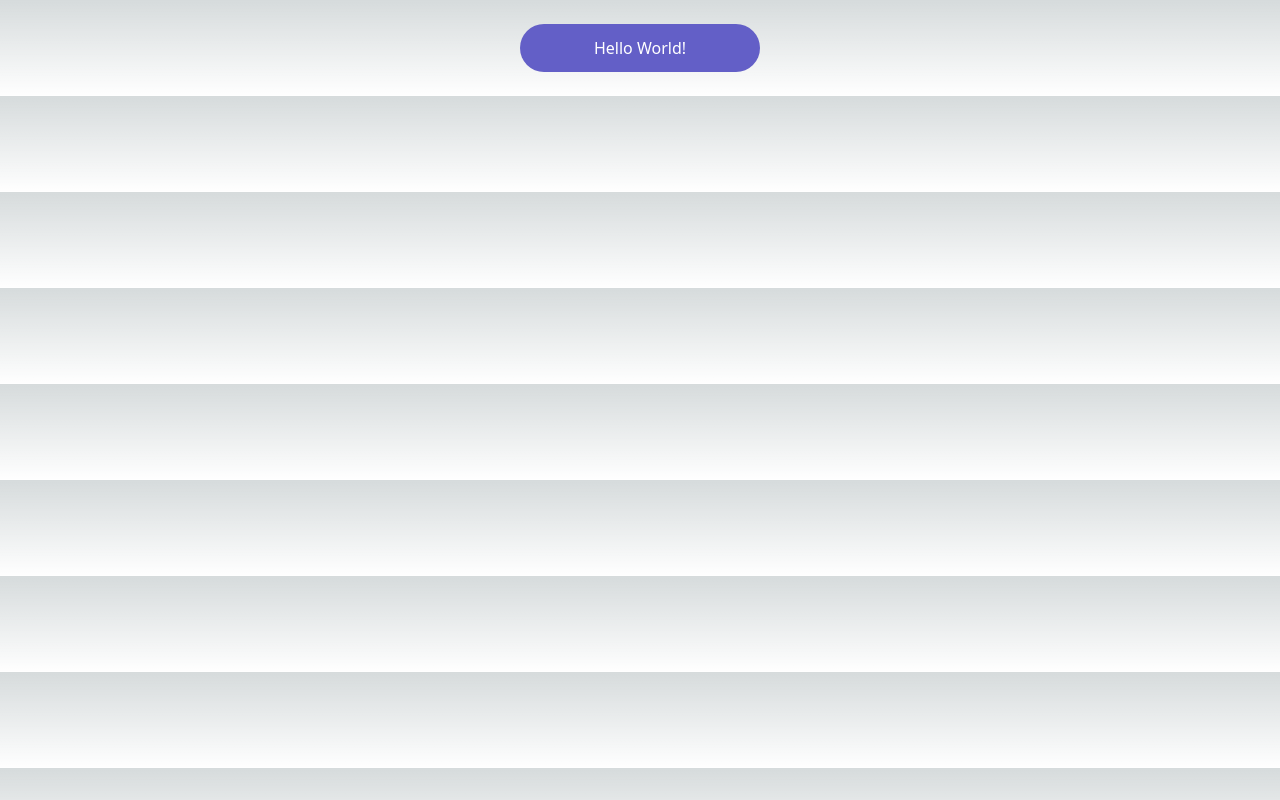
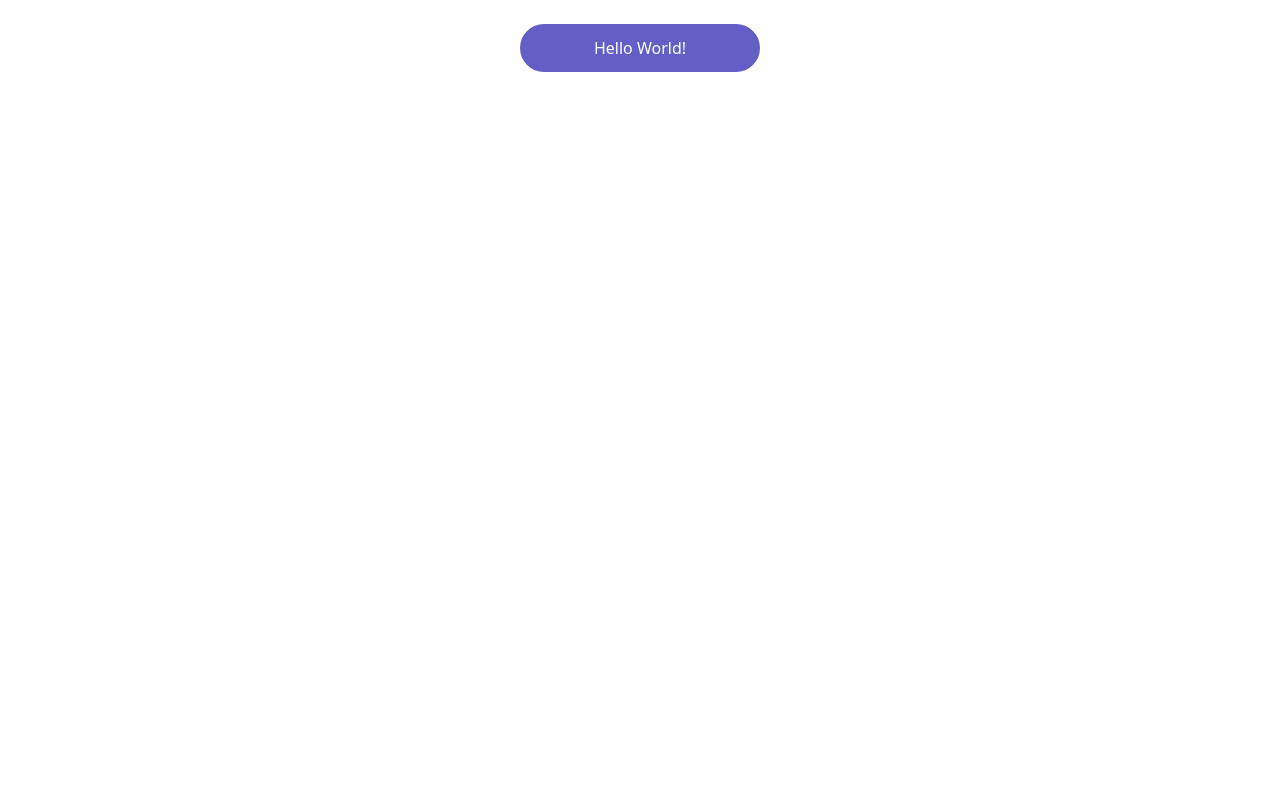
Before and after one commit to hmrbcnto/kanban_app, a Next.js app: page / in a window 1280 px wide. Built offline with nearby package versions, Linux system fonts and the light colour scheme.

Commit message:
feat: added Button story

```diff
--- a/package.json
+++ b/package.json
@@ -20,6 +20,7 @@
     "next": "13.1.6",
     "react": "18.2.0",
     "react-dom": "18.2.0",
+    "react-switch": "^7.0.0",
     "typescript": "4.9.5"
   },
   "resolutions": {
--- a/src/components/Button/index.tsx
+++ b/src/components/Button/index.tsx
@@ -12,15 +12,16 @@ const Button: React.FC<ButtonProps> = ({
   const typeColors = ButtonConstants[type];
   const primaryClasses = twMerge(`
     ${typeColors}
-    ${size === 'large' ? 'h-12' : 'h-10'}
+    ${size === 'large' ? 'h-12' : 'h-10 max-h-10'}
     w-full
-    p-6
+    p-4
     rounded-full
     flex
     items-center
     justify-center
     hover:cursor-pointer
     w-60
+    select-none
   `)
   return (
     <div className={primaryClasses}>
--- a/src/styles/globals.css
+++ b/src/styles/globals.css
@@ -44,68 +44,21 @@
   --card-border-rgb: 131, 134, 135;
 }
 
-@media (prefers-color-scheme: dark) {
-  :root {
-    --foreground-rgb: 255, 255, 255;
-    --background-start-rgb: 0, 0, 0;
-    --background-end-rgb: 0, 0, 0;
-
-    --primary-glow: radial-gradient(rgba(1, 65, 255, 0.4), rgba(1, 65, 255, 0));
-    --secondary-glow: linear-gradient(
-      to bottom right,
-      rgba(1, 65, 255, 0),
-      rgba(1, 65, 255, 0),
-      rgba(1, 65, 255, 0.3)
-    );
-
-    --tile-start-rgb: 2, 13, 46;
-    --tile-end-rgb: 2, 5, 19;
-    --tile-border: conic-gradient(
-      #ffffff80,
-      #ffffff40,
-      #ffffff30,
-      #ffffff20,
-      #ffffff10,
-      #ffffff10,
-      #ffffff80
-    );
-
-    --callout-rgb: 20, 20, 20;
-    --callout-border-rgb: 108, 108, 108;
-    --card-rgb: 100, 100, 100;
-    --card-border-rgb: 200, 200, 200;
-  }
+.parent_story_div {
+  width: 100%;
+  display: flex;
+  flex-direction: column;
+  gap: 1rem;
+  background-color: black;
+  height: 100vh;
+  padding: 1rem;
 }
 
-* {
-  box-sizing: border-box;
-  padding: 0;
-  margin: 0;
+.child_story_div {
+  display: flex;
+  gap: 0.5rem;
 }
 
-html,
-body {
-  max-width: 100vw;
-  overflow-x: hidden;
+.dark {
+  background-color: darkgray;
 }
-
-body {
-  color: rgb(var(--foreground-rgb));
-  background: linear-gradient(
-      to bottom,
-      transparent,
-      rgb(var(--background-end-rgb))
-    )
-    rgb(var(--background-start-rgb));
-}
-
-a {
-  color: inherit;
-  text-decoration: none;
-}
-
-@media (prefers-color-scheme: dark) {
-  html {
-    color-scheme: dark;
-  }
-}
```
Also changed, not shown: 2 other files (tests, documents, lock files or other folders).
